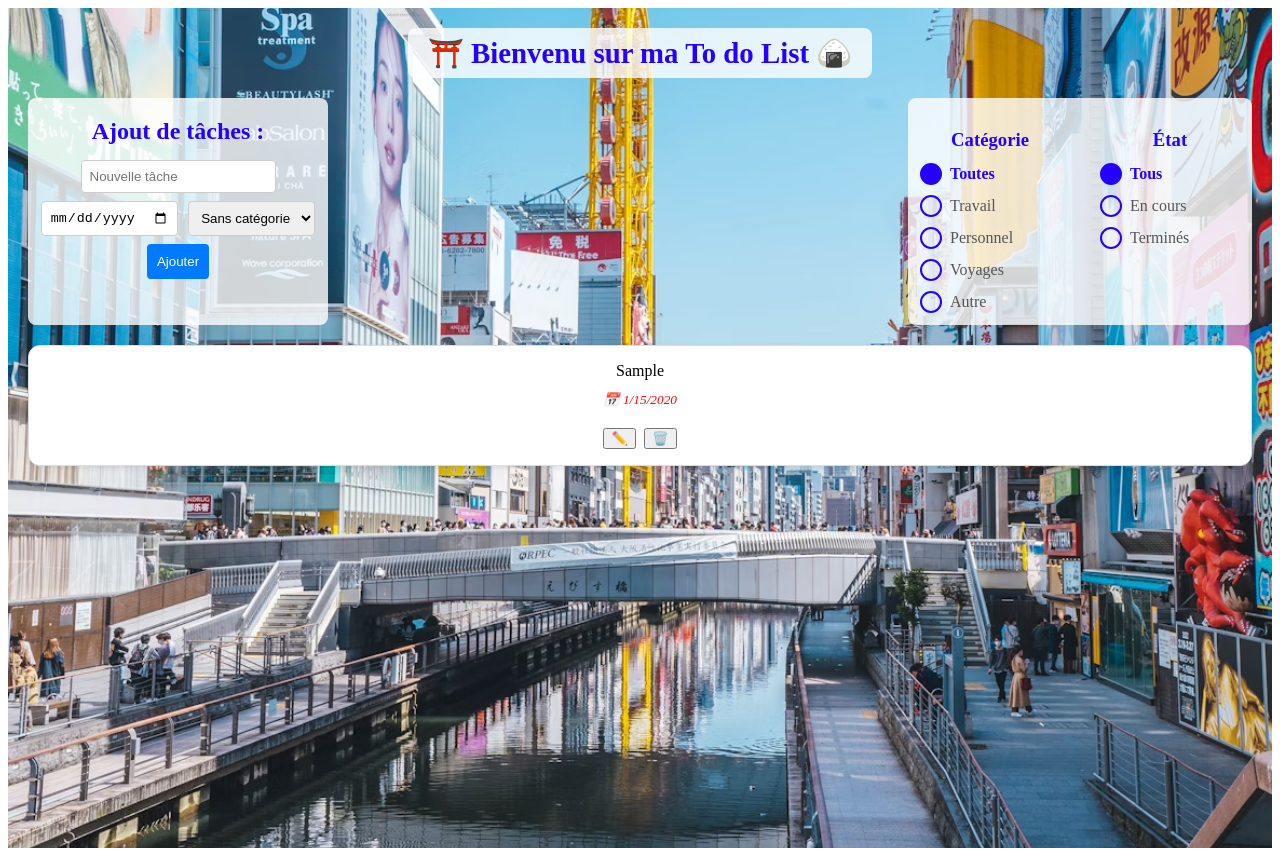
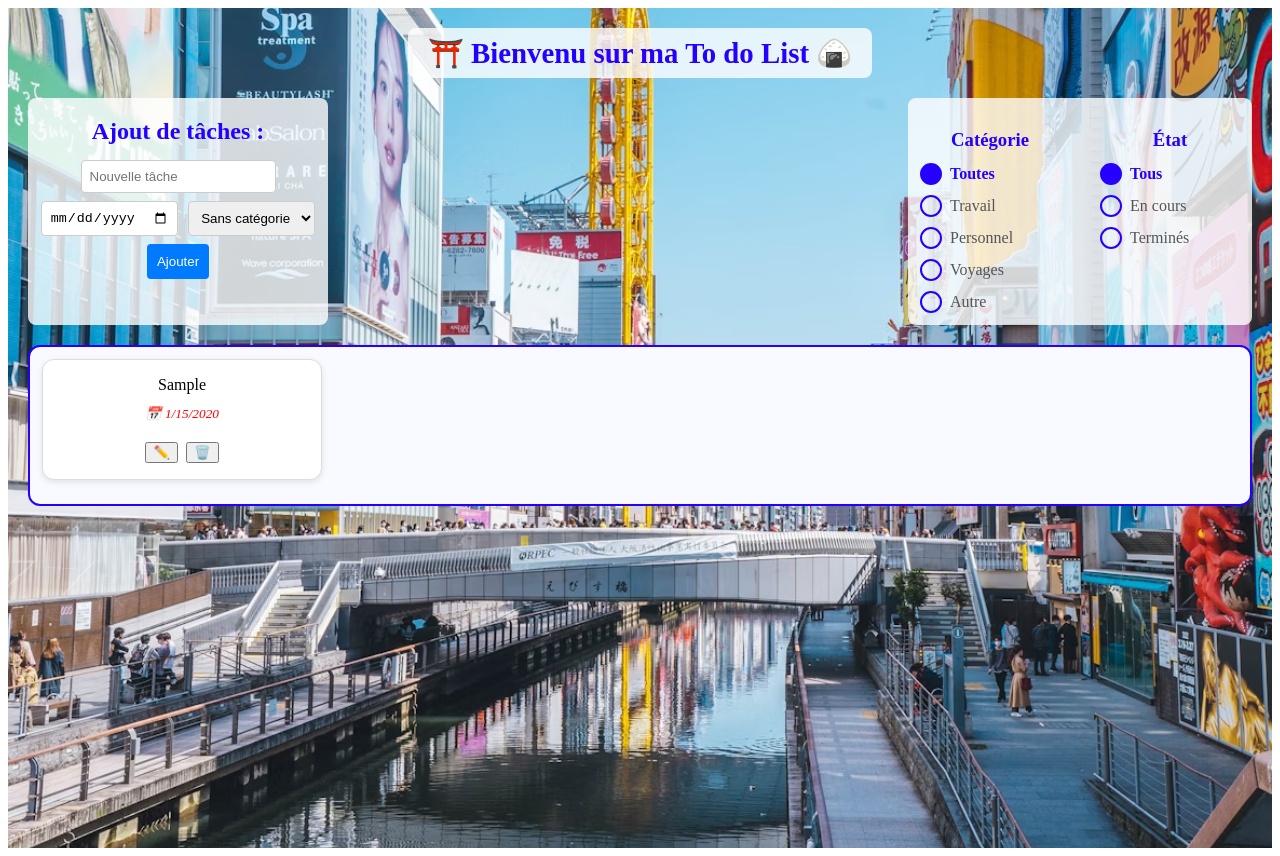
Before and after one commit to Yohann-Faustino/TodoList-Typescript-CSS-in-Js-R-act, a React (Vite) app: page / in a window 1280 px wide. Both pictures are taken after typing "Sample", "2020-01-15" into the empty fields and a click on the button "Ajouter". Built offline with nearby package versions, Linux system fonts and the light colour scheme.

Commit message:
drag&drop horizontale

```diff
--- a/components/TodoList.tsx
+++ b/components/TodoList.tsx
@@ -10,23 +10,23 @@ import {
   DropResult,
 } from "@hello-pangea/dnd";
 
-// Props attendues par le composant TodoList
+// Types des props
 type TodoListProps = {
-  todos: Todo[]; // Liste des tâches à afficher (filtrée ou complète)
+  todos: Todo[];
   editingId: number | null;
-  setEditingId: (id: number | null) => void; // Fonction pour définir la tâche en cours d'édition
+  setEditingId: (id: number | null) => void;
   saveEditedTodo: (
     id: number,
     text: string,
     dueDate?: string,
     category?: Category
-  ) => void; // Fonction pour sauvegarder une tâche modifiée
-  toggleTodo: (id: number) => void; // Fonction pour marquer une tâche comme terminée ou non
-  deleteTodo: (id: number) => void; // Fonction pour supprimer une tâche
-  setTodos: React.Dispatch<React.SetStateAction<Todo[]>>; // Fonction pour mettre à jour l'état des todos, accepte un nouveau tableau ou une fonction de mise à jour basée sur l'état précédent
+  ) => void;
+  toggleTodo: (id: number) => void;
+  deleteTodo: (id: number) => void;
+  setTodos: React.Dispatch<React.SetStateAction<Todo[]>>;
 };
 
-// Conteneur principal avec une bordure
+// Conteneur principal
 const TodoListContainer = styled.div`
   padding: 12px;
   border: 2px solid #2600ff;
@@ -34,18 +34,21 @@ const TodoListContainer = styled.div`
   background-color: #f9faff;
 `;
 
-// Liste sans puces
+// UL obligatoire pour respecter la logique verticale de react-beautiful-dnd
 const StyledUl = styled.ul`
   list-style: none;
   padding: 0;
   margin: 0;
+  display: flex;
+  flex-wrap: wrap;
+  gap: 16px;
 `;
 
-// Container de la liste des tâches
-const ListContainer = styled.ul`
-  list-style: none;
-  padding: 0;
-  margin: 0;
+// Chaque tâche occupe un espace flexible
+const FlexItem = styled.div`
+  width: calc(33.33% - 16px);
+  min-width: 280px;
+  flex: 1 0 280px;
 `;
 
 // Affichage et gestion des tâches via drag&drop
@@ -70,10 +73,12 @@ export default function TodoList({
   };
 
   return (
+    <TodoListContainer>
       <DragDropContext onDragEnd={handleDragEnd}>
-      <Droppable droppableId="todo-list">
+        {/*⚠️ direction="horizontal"sinon les taches qu'on ne touchent pas forment un bloc et on pourra mettre la tâche saisie que en 1ere ou dernière position */}
+        <Droppable droppableId="todo-list" direction="horizontal">
           {(provided) => (
-          <ListContainer ref={provided.innerRef} {...provided.droppableProps}>
+            <StyledUl ref={provided.innerRef} {...provided.droppableProps}>
               {todos.map((todo, index) => (
                 <Draggable
                   key={todo.id}
@@ -86,6 +91,7 @@ export default function TodoList({
                       {...provided.draggableProps}
                       {...provided.dragHandleProps}
                     >
+                      <FlexItem>
                         <TodoItem
                           todo={todo}
                           isEditing={editingId === todo.id}
@@ -94,14 +100,16 @@ export default function TodoList({
                           toggleTodo={toggleTodo}
                           deleteTodo={deleteTodo}
                         />
+                      </FlexItem>
                     </li>
                   )}
                 </Draggable>
               ))}
               {provided.placeholder}
-          </ListContainer>
+            </StyledUl>
           )}
         </Droppable>
       </DragDropContext>
+    </TodoListContainer>
   );
 }
```
Lines whose indentation alone changed are shown as unchanged.
